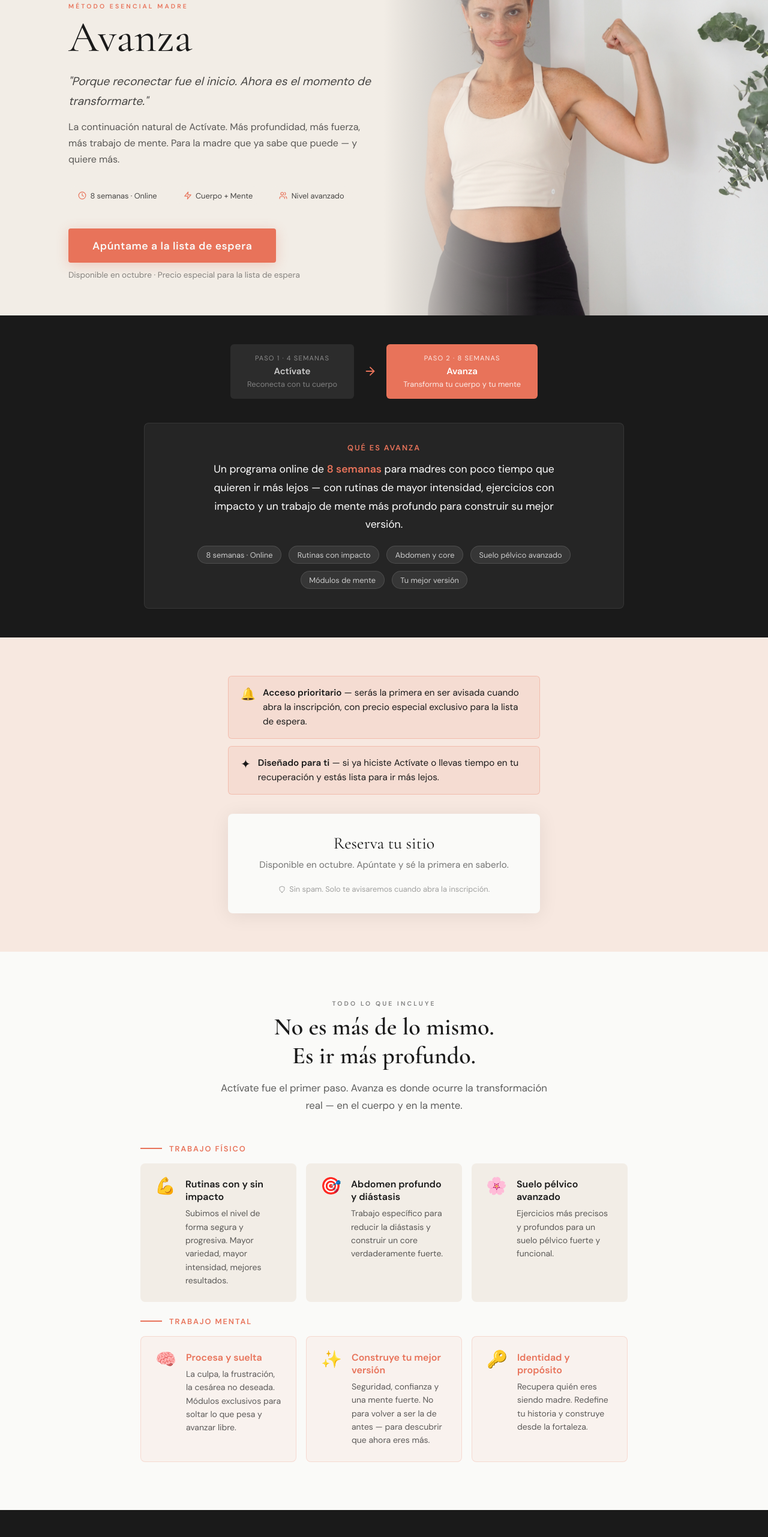
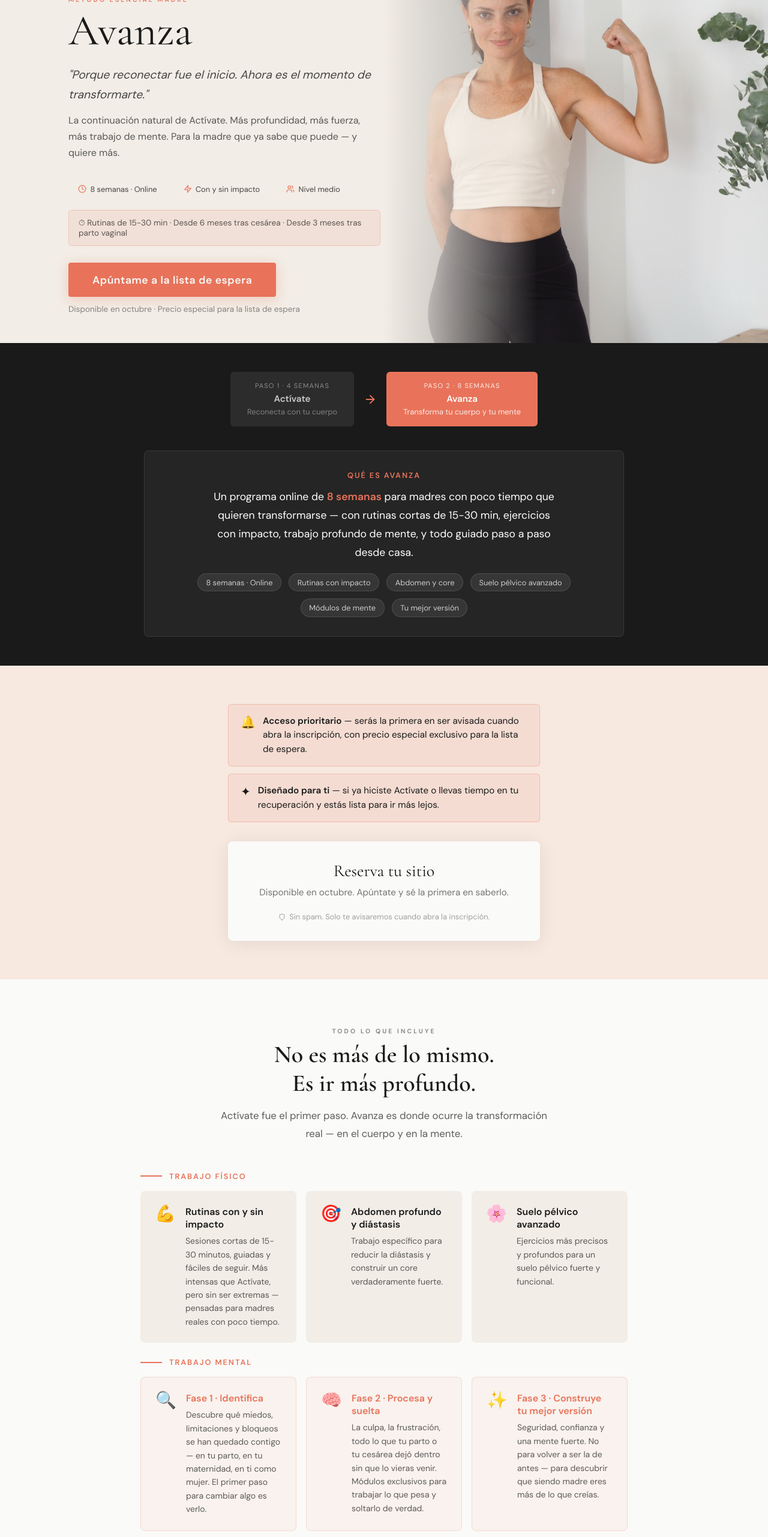
Before and after one commit to susanaaresla-lab/esencial-susana, a React (Create React App) app: page /lista-espera-avanza in a window 1280 px wide. Shown: the part 234-2797 px from the top of the page at 60% size. Built offline with nearby package versions, Linux system fonts and the light colour scheme.

Commit message:
quitar referencia cesárea no deseada

```diff
--- a/src/pages/ListaEsperaAvanzaPage.js
+++ b/src/pages/ListaEsperaAvanzaPage.js
@@ -64,11 +64,17 @@ export default function ListaEsperaAvanzaPage() {
             <p style={{ fontSize: '1rem', color: 'rgba(26,26,26,0.7)', lineHeight: 1.7, marginBottom: '2rem' }}>
               La continuación natural de Actívate. Más profundidad, más fuerza, más trabajo de mente. Para la madre que ya sabe que puede — y quiere más.
             </p>
-            <div className="flex flex-wrap gap-3" style={{ marginBottom: '2.5rem' }}>
+            <div className="flex flex-wrap gap-3" style={{ marginBottom: '1.25rem' }}>
               <span className="pill"><Clock />8 semanas · Online</span>
-              <span className="pill"><Zap />Cuerpo + Mente</span>
-              <span className="pill"><Users />Nivel avanzado</span>
+              <span className="pill"><Zap />Con y sin impacto</span>
+              <span className="pill"><Users />Nivel medio</span>
             </div>
+            <div style={{ background: 'rgba(232,115,90,0.1)', border: '1px solid rgba(232,115,90,0.25)', borderRadius: 6, padding: '0.75rem 1rem', marginBottom: '1.75rem', display: 'inline-block' }}>
+              <p style={{ fontSize: '0.85rem', color: 'rgba(26,26,26,0.7)', margin: 0 }}>
+                ⏱ Rutinas de 15-30 min · Desde 6 meses tras cesárea · Desde 3 meses tras parto vaginal
+              </p>
+            </div>
+            <div style={{ display: 'block' }}>
               <button
                 className="btn-coral"
                 style={{ fontSize: '1.1rem', padding: '1.1rem 2.5rem' }}
@@ -76,6 +82,7 @@ export default function ListaEsperaAvanzaPage() {
               >
                 Apúntame a la lista de espera
               </button>
+            </div>
             <p style={{ fontSize: '0.85rem', color: 'rgba(26,26,26,0.5)', marginTop: '0.75rem' }}>
               Disponible en octubre · Precio especial para la lista de espera
             </p>
@@ -105,7 +112,7 @@ export default function ListaEsperaAvanzaPage() {
           <div style={{ background: 'rgba(255,255,255,0.05)', borderRadius: 8, padding: '2rem', border: '1px solid rgba(255,255,255,0.08)', textAlign: 'center' }}>
             <p style={{ fontSize: '0.8rem', fontWeight: 700, letterSpacing: '0.15em', textTransform: 'uppercase', color: 'var(--coral)', marginBottom: '0.75rem' }}>Qué es Avanza</p>
             <p style={{ fontSize: '1.1rem', color: 'white', lineHeight: 1.75, maxWidth: 580, margin: '0 auto 1.25rem', fontWeight: 400 }}>
-              Un programa online de <strong style={{ color: 'var(--coral)' }}>8 semanas</strong> para madres con poco tiempo que quieren ir más lejos — con rutinas de mayor intensidad, ejercicios con impacto y un trabajo de mente más profundo para construir su mejor versión.
+              Un programa online de <strong style={{ color: 'var(--coral)' }}>8 semanas</strong> para madres con poco tiempo que quieren transformarse — con rutinas cortas de 15-30 min, ejercicios con impacto, trabajo profundo de mente, y todo guiado paso a paso desde casa.
             </p>
             <div style={{ display: 'flex', flexWrap: 'wrap', justifyContent: 'center', gap: '0.75rem' }}>
               {['8 semanas · Online', 'Rutinas con impacto', 'Abdomen y core', 'Suelo pélvico avanzado', 'Módulos de mente', 'Tu mejor versión'].map((tag, i) => (
@@ -170,7 +177,7 @@ export default function ListaEsperaAvanzaPage() {
             </div>
             <div style={{ display: 'grid', gridTemplateColumns: 'repeat(auto-fit, minmax(260px, 1fr))', gap: '1rem' }}>
               {[
-                { emoji: '💪', title: 'Rutinas con y sin impacto', desc: 'Subimos el nivel de forma segura y progresiva. Mayor variedad, mayor intensidad, mejores resultados.' },
+                { emoji: '💪', title: 'Rutinas con y sin impacto', desc: 'Sesiones cortas de 15-30 minutos, guiadas y fáciles de seguir. Más intensas que Actívate, pero sin ser extremas — pensadas para madres reales con poco tiempo.' },
                 { emoji: '🎯', title: 'Abdomen profundo y diástasis', desc: 'Trabajo específico para reducir la diástasis y construir un core verdaderamente fuerte.' },
                 { emoji: '🌸', title: 'Suelo pélvico avanzado', desc: 'Ejercicios más precisos y profundos para un suelo pélvico fuerte y funcional.' }
               ].map((item, i) => (
@@ -193,9 +200,9 @@ export default function ListaEsperaAvanzaPage() {
             </div>
             <div style={{ display: 'grid', gridTemplateColumns: 'repeat(auto-fit, minmax(260px, 1fr))', gap: '1rem' }}>
               {[
-                { emoji: '🧠', title: 'Procesa y suelta', desc: 'La culpa, la frustración, la cesárea no deseada. Módulos exclusivos para soltar lo que pesa y avanzar libre.', highlight: true },
-                { emoji: '✨', title: 'Construye tu mejor versión', desc: 'Seguridad, confianza y una mente fuerte. No para volver a ser la de antes — para descubrir que ahora eres más.', highlight: true },
-                { emoji: '🔑', title: 'Identidad y propósito', desc: 'Recupera quién eres siendo madre. Redefine tu historia y construye desde la fortaleza.', highlight: true }
+                { emoji: '🔍', title: 'Fase 1 · Identifica', desc: 'Descubre qué miedos, limitaciones y bloqueos se han quedado contigo — en tu parto, en tu maternidad, en ti como mujer. El primer paso para cambiar algo es verlo.' },
+                { emoji: '🧠', title: 'Fase 2 · Procesa y suelta', desc: 'La culpa, la frustración, todo lo que tu parto o tu cesárea dejó dentro sin que lo vieras venir. Módulos exclusivos para trabajar lo que pesa y soltarlo de verdad.' },
+                { emoji: '✨', title: 'Fase 3 · Construye tu mejor versión', desc: 'Seguridad, confianza y una mente fuerte. No para volver a ser la de antes — para descubrir que siendo madre eres más de lo que creías.' }
               ].map((item, i) => (
                 <div key={i} style={{ background: 'rgba(232,115,90,0.06)', border: '1px solid rgba(232,115,90,0.2)', borderRadius: 8, padding: '1.5rem', display: 'flex', gap: '1rem', alignItems: 'flex-start' }}>
                   <span style={{ fontSize: '1.75rem', flexShrink: 0, lineHeight: 1 }}>{item.emoji}</span>
@@ -218,17 +225,27 @@ export default function ListaEsperaAvanzaPage() {
             El cuerpo y la mente<br />van siempre juntos.
           </h2>
           <p style={{ fontSize: '1.1rem', color: 'rgba(255,255,255,0.75)', lineHeight: 1.8, marginBottom: '3rem' }}>
-            La mayoría de programas trabajan solo el físico. Avanza va más allá: porque después de ser madre — especialmente si tuviste una cesárea no deseada — hay cosas que el cuerpo no puede sanar solo.
+            La mayoría de programas trabajan solo el físico. Avanza va más allá: porque después de ser madre — sea cual sea tu experiencia de parto o cesárea — hay cosas que el cuerpo no puede sanar solo.
           </p>
           <div className="grid-2" style={{ gap: '1rem', textAlign: 'left' }}>
             <div style={{ background: 'rgba(255,255,255,0.06)', borderRadius: 8, padding: '1.75rem', border: '1px solid rgba(255,255,255,0.1)' }}>
+              <div style={{ fontSize: '0.7rem', fontWeight: 700, letterSpacing: '0.12em', textTransform: 'uppercase', color: 'rgba(255,255,255,0.4)', marginBottom: '0.5rem' }}>Fase 1</div>
+              <Brain size={22} style={{ color: 'var(--coral)', marginBottom: '0.75rem' }} />
+              <h3 style={{ fontWeight: 600, fontSize: '1.05rem', color: 'white', marginBottom: '0.5rem' }}>Identifica</h3>
+              <p style={{ fontSize: '0.9rem', color: 'rgba(255,255,255,0.65)', lineHeight: 1.7 }}>
+                Qué miedos y limitaciones se han quedado en ti como madre, como mujer, como persona. No puedes soltar lo que no has visto.
+              </p>
+            </div>
+            <div style={{ background: 'rgba(255,255,255,0.06)', borderRadius: 8, padding: '1.75rem', border: '1px solid rgba(255,255,255,0.1)' }}>
+              <div style={{ fontSize: '0.7rem', fontWeight: 700, letterSpacing: '0.12em', textTransform: 'uppercase', color: 'rgba(255,255,255,0.4)', marginBottom: '0.5rem' }}>Fase 2</div>
               <Brain size={22} style={{ color: 'var(--coral)', marginBottom: '0.75rem' }} />
               <h3 style={{ fontWeight: 600, fontSize: '1.05rem', color: 'white', marginBottom: '0.5rem' }}>Procesa y suelta</h3>
               <p style={{ fontSize: '0.9rem', color: 'rgba(255,255,255,0.65)', lineHeight: 1.7 }}>
-                La culpa. La cesárea no deseada. La frustración de no reconocerte. Aquí lo trabajamos para que puedas soltar y avanzar de verdad.
+                La culpa, la frustración, todo lo que tu parto o tu cesárea dejó dentro. Aquí lo trabajamos para que puedas soltarlo y avanzar libre.
               </p>
             </div>
-            <div style={{ background: 'rgba(232,115,90,0.15)', borderRadius: 8, padding: '1.75rem', border: '1px solid rgba(232,115,90,0.3)' }}>
+            <div style={{ background: 'rgba(232,115,90,0.15)', borderRadius: 8, padding: '1.75rem', border: '1px solid rgba(232,115,90,0.3)', gridColumn: 'span 1' }}>
+              <div style={{ fontSize: '0.7rem', fontWeight: 700, letterSpacing: '0.12em', textTransform: 'uppercase', color: 'rgba(255,255,255,0.4)', marginBottom: '0.5rem' }}>Fase 3</div>
               <Heart size={22} style={{ color: 'var(--coral)', marginBottom: '0.75rem' }} />
               <h3 style={{ fontWeight: 600, fontSize: '1.05rem', color: 'white', marginBottom: '0.5rem' }}>Construye tu mejor versión</h3>
               <p style={{ fontSize: '0.9rem', color: 'rgba(255,255,255,0.65)', lineHeight: 1.7 }}>
@@ -249,10 +266,10 @@ export default function ListaEsperaAvanzaPage() {
           <ul className="check-list" style={{ maxWidth: 540, margin: '0 auto' }}>
             {[
               'Ya completaste el Método Esencial Madre: Actívate o llevas tiempo recuperándote',
-              'Quieres subir la intensidad de forma segura y progresiva',
+              'Han pasado al menos 6 meses desde tu cesárea, o 3 meses desde un parto vaginal',
+              'Quieres subir la intensidad con rutinas de impacto de forma segura y progresiva',
               'Sientes que todavía tienes diástasis o que tu core no está del todo fuerte',
-              'Hay cosas pendientes de procesar emocionalmente tras la maternidad o la cesárea',
-              'Quieres trabajar la confianza, la seguridad y construir tu mejor versión',
+              'Hay experiencias de tu parto o cesárea que todavía no has procesado del todo',
               'Estás lista para ir más profundo — en el cuerpo y en la mente'
             ].map((t, i) => (
               <li key={i} style={{ fontSize: '1rem', paddingBottom: '0.5rem' }}><Check size={16} />{t}</li>
```
Lines whose indentation alone changed are shown as unchanged.
